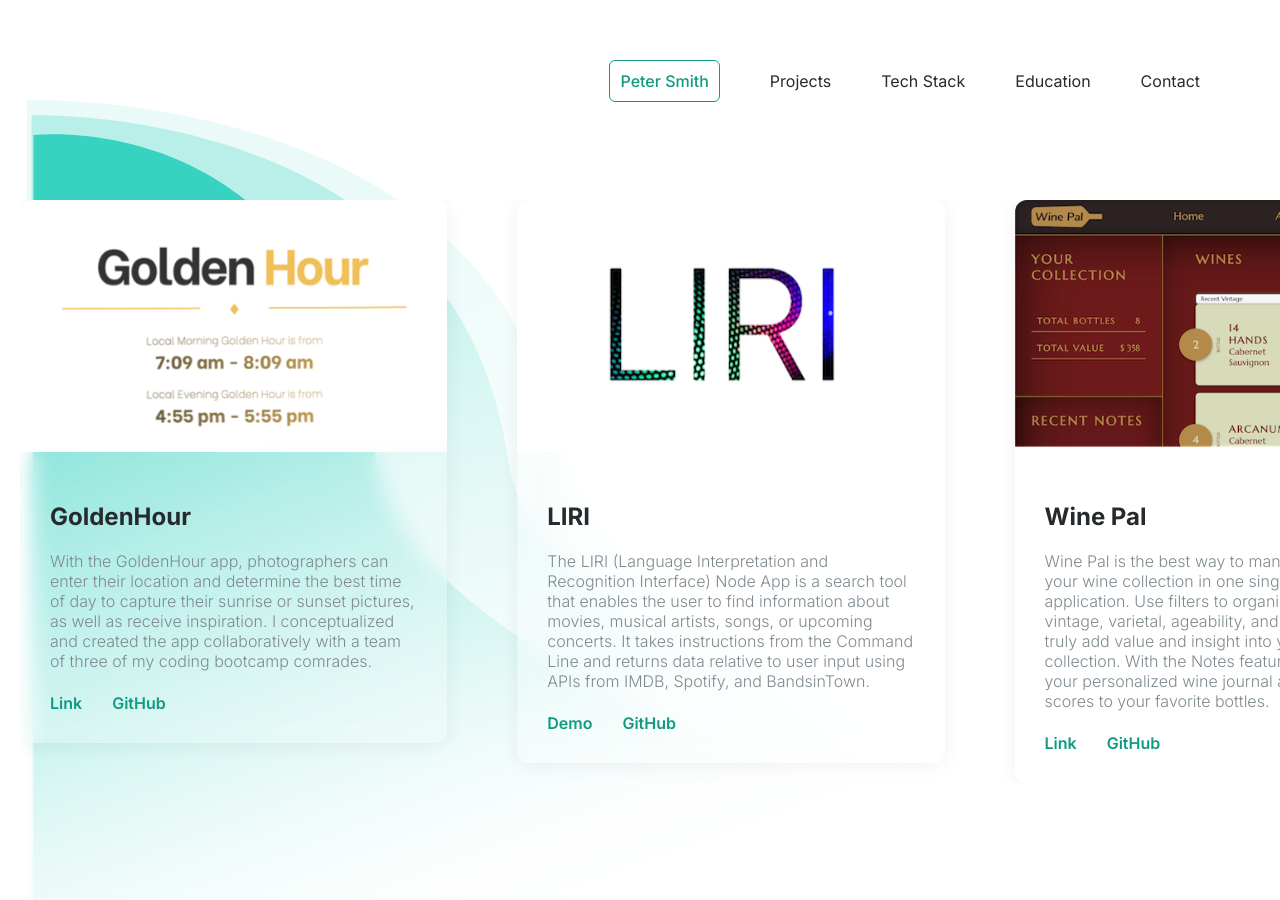
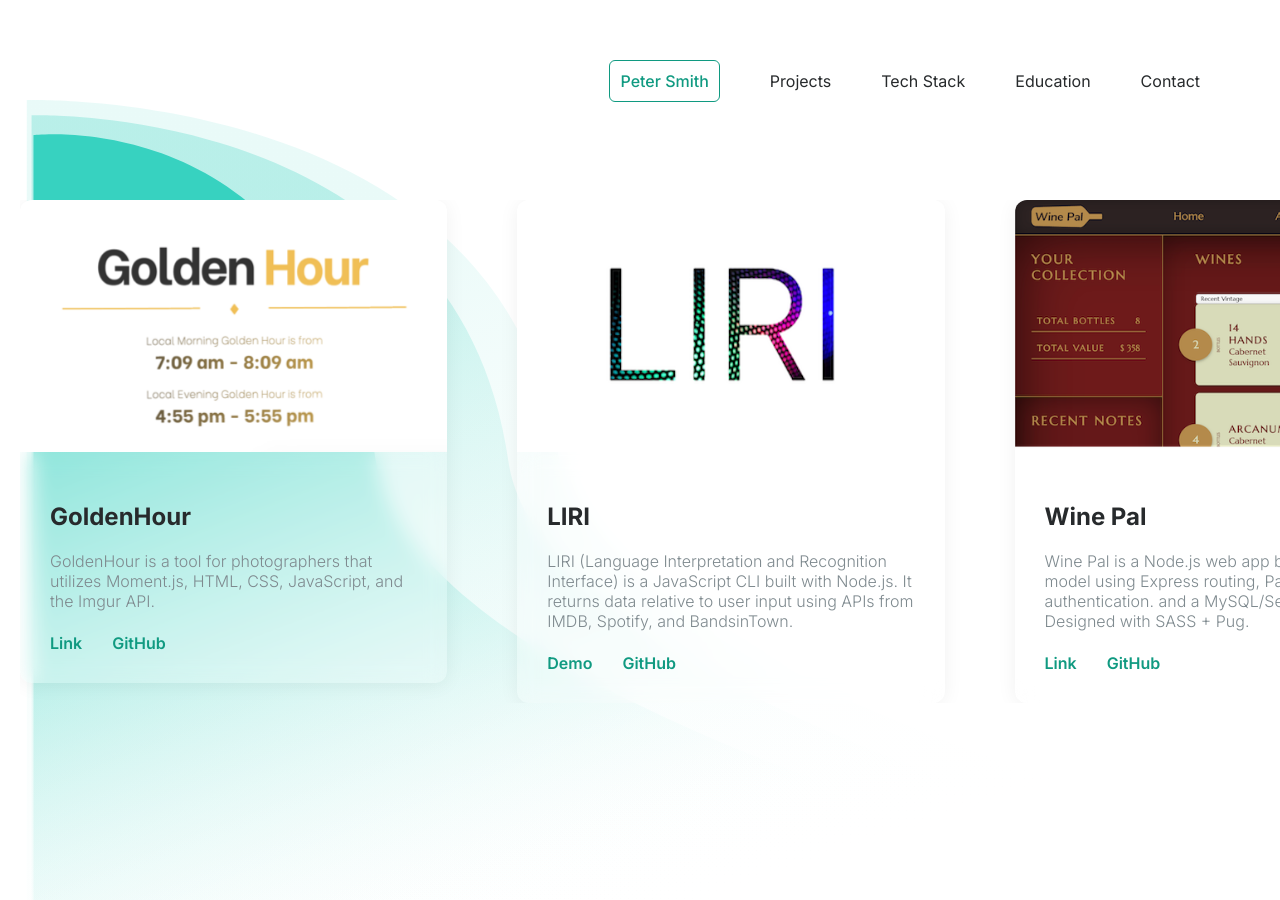
Before and after one commit to psmith1/portfolio, a React (Create React App) app: page /projects in a window 1280 px wide. Shown: the top 900 px of the page. Built offline with nearby package versions, Linux system fonts and the light colour scheme.

Commit message:
copy stuff

```diff
--- a/src/Components/Contact.jsx
+++ b/src/Components/Contact.jsx
@@ -37,7 +37,7 @@ const Contact = () => {
                 Contact Me
             </h1>
             <p className="contact-description">
-                Lorem ipsum dolor sit amet, consectetur adipiscing elit, sed do eiusmod tempor incididunt ut labore et dolore magna aliqua. Ut enim ad minim veniam, quis nostrud exercitation ullamco laboris nisi ut aliquip ex ea commodo consequat.
+                Thanks for visiting my portfolio. Need a passionate UX/UI designer who speaks code? Reach out to me!
             </p>
             <h2> E-mail me at <a href="mailto:petergbsmith@gmail.com">petergbsmith@gmail.com</a></h2>
             <Social />
--- a/src/Components/Homepage.jsx
+++ b/src/Components/Homepage.jsx
@@ -29,7 +29,7 @@ const Homepage = () => {
         </div>
         <div className="bio">
           <h1 className="heading bio-heading">Hi, I'm Peter Smith</h1>
-          <p className="bio-text">I'm a full-stack web developer and UX/UI designer based out of Kansas City, MO. I can switch between front and back end development based on a wide range of requirements and time parameters. I'm currently open to freelancing and would love to help you get started on your next project.</p>
+          <p className="bio-text">I'm a web developer and UX/UI designer based out of Kansas City, MO, and I like to make cool things. I'm currently seeking to be part of professonal creative team.</p>
           <div className="social">
             <Social />
           </div>
--- a/src/Components/Stack.jsx
+++ b/src/Components/Stack.jsx
@@ -44,7 +44,7 @@ const Stack = () => {
                 Tech Stack
             </h1>
             <div className="stack-description">
-                Lorem ipsum dolor sit amet, consectetur adipiscing elit, sed do eiusmod tempor incididunt ut labore et dolore magna aliqua. Ut enim ad minim veniam, quis nostrud exercitation ullamco laboris nisi ut aliquip ex ea commodo consequat.
+                As a designer and coder, I have experience with multiple front-end and back-end technologies,including React and Node.js. I also collaborate with a mind towards usability, employing semantic HTML and SCSS.
             </div>
             <div className="stack-lists">
                 { techStackData.map((data, i) => (
--- a/src/data/projectdata.js
+++ b/src/data/projectdata.js
@@ -2,28 +2,28 @@ const projectData = [
     {
         title: 'GoldenHour',
         img: 'goldenhourimg.png',
-        description: 'With the GoldenHour app, photographers can enter their location and determine the best time of day to capture their sunrise or sunset pictures, as well as receive inspiration. I conceptualized and created the app collaboratively with a team of three of my coding bootcamp comrades.',
+        description: 'GoldenHour is a tool for photographers that utilizes Moment.js, HTML, CSS, JavaScript, and the Imgur API.',
         link: 'https://burragedanielle.github.io/project_one/',
         github: 'https://github.com/psmith1/project_one'
     },
     {
         title: 'LIRI',
         img: 'LIRIimg.png',
-        description: 'The LIRI (Language Interpretation and Recognition Interface) Node App is a search tool that enables the user to find information about movies, musical artists, songs, or upcoming concerts. It takes instructions from the Command Line and returns data relative to user input using APIs from IMDB, Spotify, and BandsinTown.',
+        description: 'LIRI (Language Interpretation and Recognition Interface) is a JavaScript CLI built with Node.js. It returns data relative to user input using APIs from IMDB, Spotify, and BandsinTown.',
         demo: 'https://github.com/psmith1/liri-node-app/blob/master/README.md',
         github: 'https://github.com/psmith1/liri-node-app'
     },
     {
         title: 'Wine Pal',
         img: 'winepalimg3.png',
-        description: 'Wine Pal is the best way to manage and track your wine collection in one single, secure web application. Use filters to organize your wines by vintage, varietal, ageability, and other factors that truly add value and insight into your cherished collection. With the Notes feature, you can build your personalized wine journal and even assign scores to your favorite bottles.',
+        description: 'Wine Pal is a Node.js web app built on the MVC model using Express routing,  Passport.js for authentication.   and a MySQL/Sequelize ORM. Designed with SASS + Pug.',
         link: 'https://proj-winepal.herokuapp.com/',
         github: 'https://github.com/psmith1/Project-Two'
     },
     {
         title: 'JOYNN',
         img: 'joynnlogoimg.png',
-        description: "JOYNN is a full-stack MERN application built for a small Kansas City startup using a large, custom-built resource database on the back end. The platform's goals is to connect nonprofits, to help people in need locate resources, and to facilitate care between providers in the KC area.",
+        description: "JOYNN is a full-stack MERN (MongoDB, Express, React, Node.js) application built for a Kansas City startup.",
         demo: 'https://joynn.io',
         github: ''
     },
--- a/src/data/techstackdata.js
+++ b/src/data/techstackdata.js
@@ -9,7 +9,7 @@ const techStackData = [
     },
     {
         title: 'Design',
-        technologies: ['Figma','AdobeXD', 'InVision']
+        technologies: ['Figma','AdobeXD', 'Miro', 'InVision']
     }
 ]
 
```
